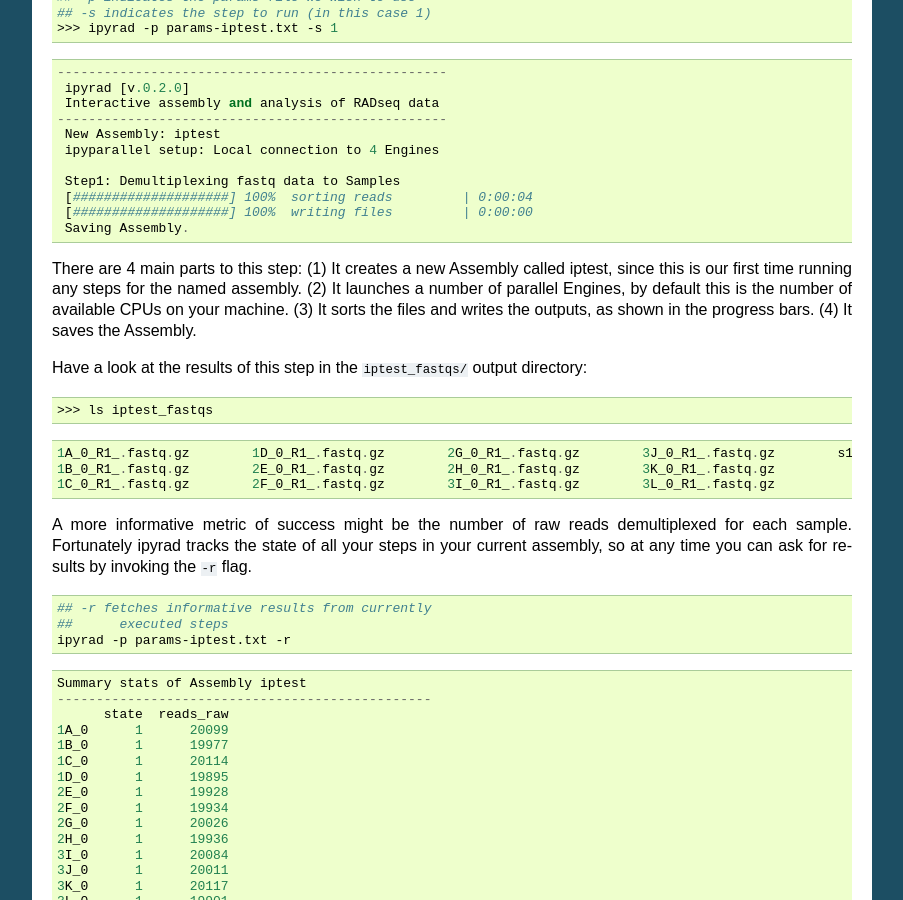
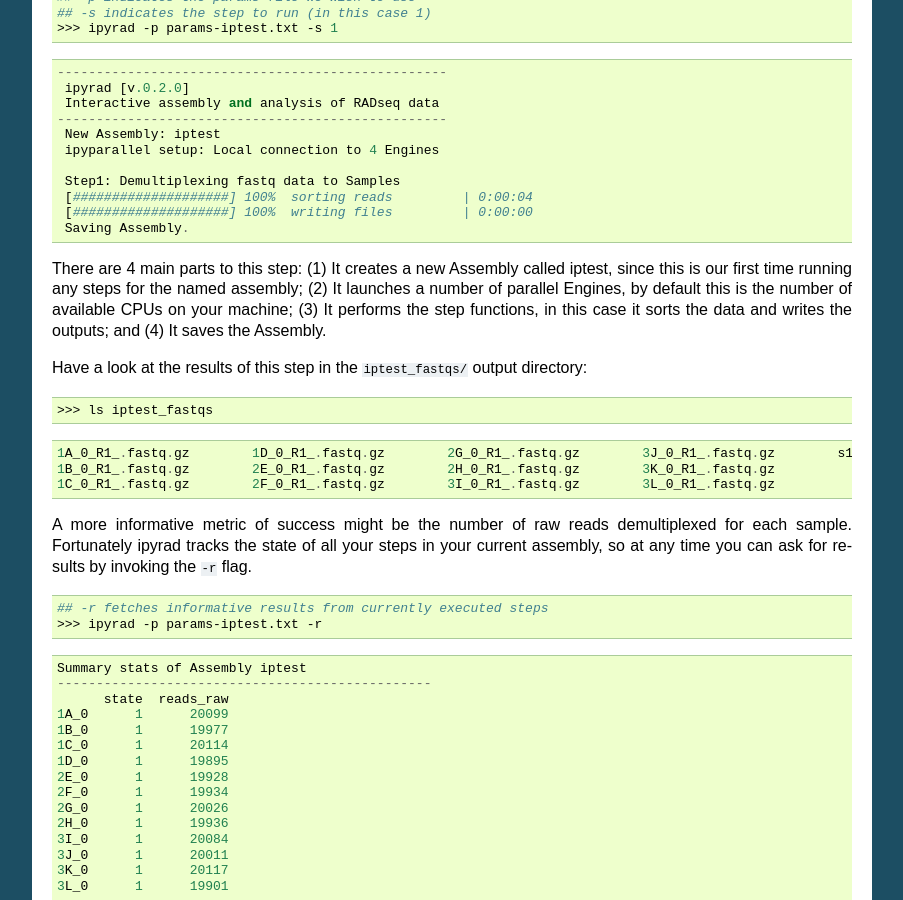
Before and after one commit to dereneaton/ipyrad, a Sphinx documentation site: the page built from docs/tutorial_intro_cli.rst, in a window 1280 px wide and 900 px high, scrolled down 3565 px. Shown: the whole window, without its empty margins (198-1101 px from the left). Built offline with Sphinx 7.4.7, drawn with Linux system fonts in a browser that asks for light colours; pages that are not in the unit, such as notebooks, are missing from menus; the version number is read from the project's files by our own code.

Commit message:
docs update

```diff
--- a/docs/tutorial_intro_cli.rst
+++ b/docs/tutorial_intro_cli.rst
@@ -276,10 +276,10 @@ Now lets run step 1! For the simulated data this will take just a few seconds.
 
 
 There are 4 main parts to this step: (1) It creates a new Assembly called iptest,
-since this is our first time running any steps for the named assembly. (2) It
+since this is our first time running any steps for the named assembly; (2) It
 launches a number of parallel Engines, by default this is the number of available
-CPUs on your machine. (3) It sorts the files and writes the outputs, as shown
-in the progress bars. (4) It saves the Assembly.
+CPUs on your machine; (3) It performs the step functions, in this case it sorts
+the data and writes the outputs; and (4) It saves the Assembly.
 
 Have a look at the results of this step in the ``iptest_fastqs/``
 output directory:
@@ -293,21 +293,18 @@ output directory:
     1B_0_R1_.fastq.gz        2E_0_R1_.fastq.gz        2H_0_R1_.fastq.gz        3K_0_R1_.fastq.gz
     1C_0_R1_.fastq.gz        2F_0_R1_.fastq.gz        3I_0_R1_.fastq.gz        3L_0_R1_.fastq.gz
 
-A more informative metric of success might be the number
-of raw reads demultiplexed for each sample. Fortunately
-ipyrad tracks the state of all your steps in your current
-assembly, so at any time you can ask for results by
+A more informative metric of success might be the number of raw reads
+demultiplexed for each sample. Fortunately ipyrad tracks the state of all your
+steps in your current assembly, so at any time you can ask for results by
 invoking the ``-r`` flag.
 
 .. code-block:: bash
 
-    ## -r fetches informative results from currently
-    ##      executed steps
-    ipyrad -p params-iptest.txt -r
+    ## -r fetches informative results from currently executed steps
+    >>> ipyrad -p params-iptest.txt -r
 
 
 .. parsed-literal::
-
     Summary stats of Assembly iptest
     ------------------------------------------------
           state  reads_raw
```
